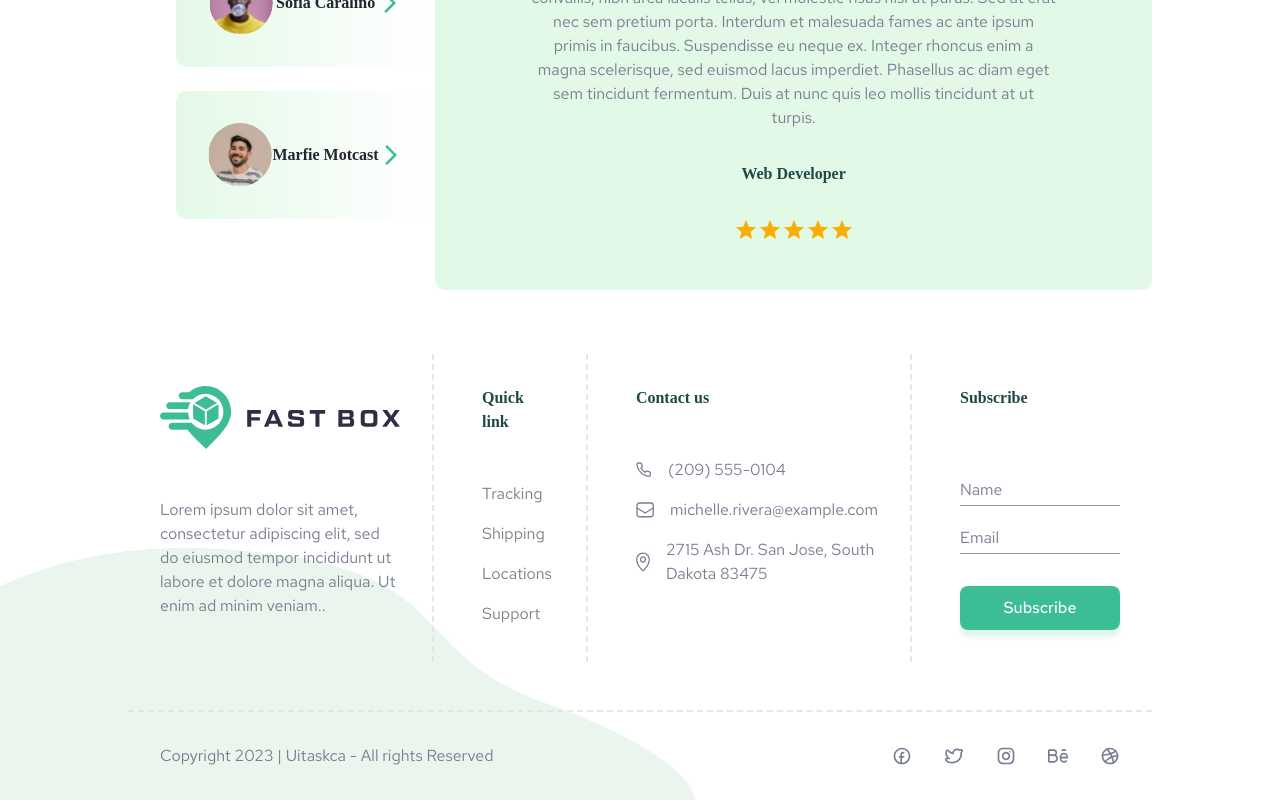
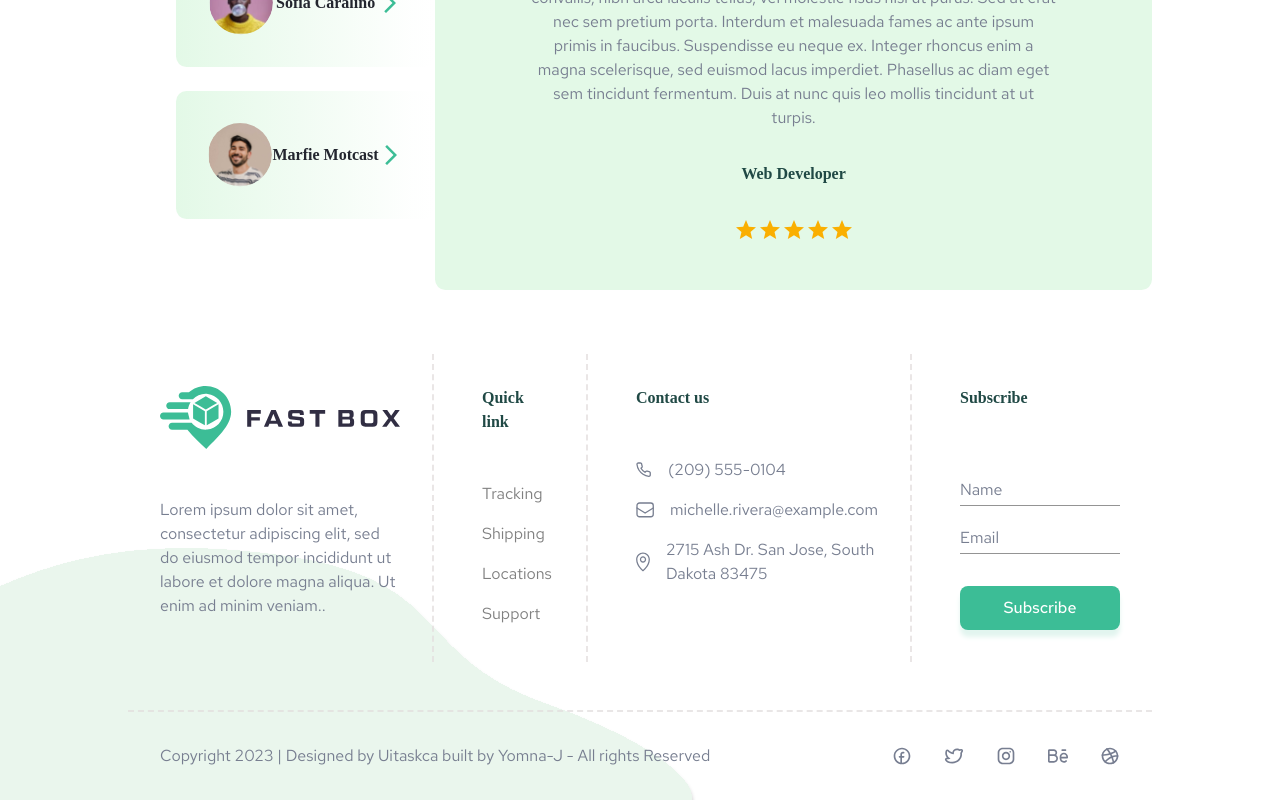
Before and after one commit to Yomna-J/fastbox, a React (Create React App) app: page / in a window 1280 px wide. Shown: the part 4338-5138 px from the top of the page. Built offline with nearby package versions, Linux system fonts and the light colour scheme; a web font is replaced by a local one.

Commit message:
Modified Footer

```diff
--- a/src/components/footer/index.jsx
+++ b/src/components/footer/index.jsx
@@ -183,7 +183,8 @@ const Footer = () => {
             color: palette.text.secondary,
           }}
         >
-          Copyright 2023 | Uitaskca - All rights Reserved
+          Copyright 2023 | Designed by Uitaskca built by Yomna-J - All rights
+          Reserved
         </Typography>
         <Box component="img" src={social} alt="social" />
       </Box>
```
